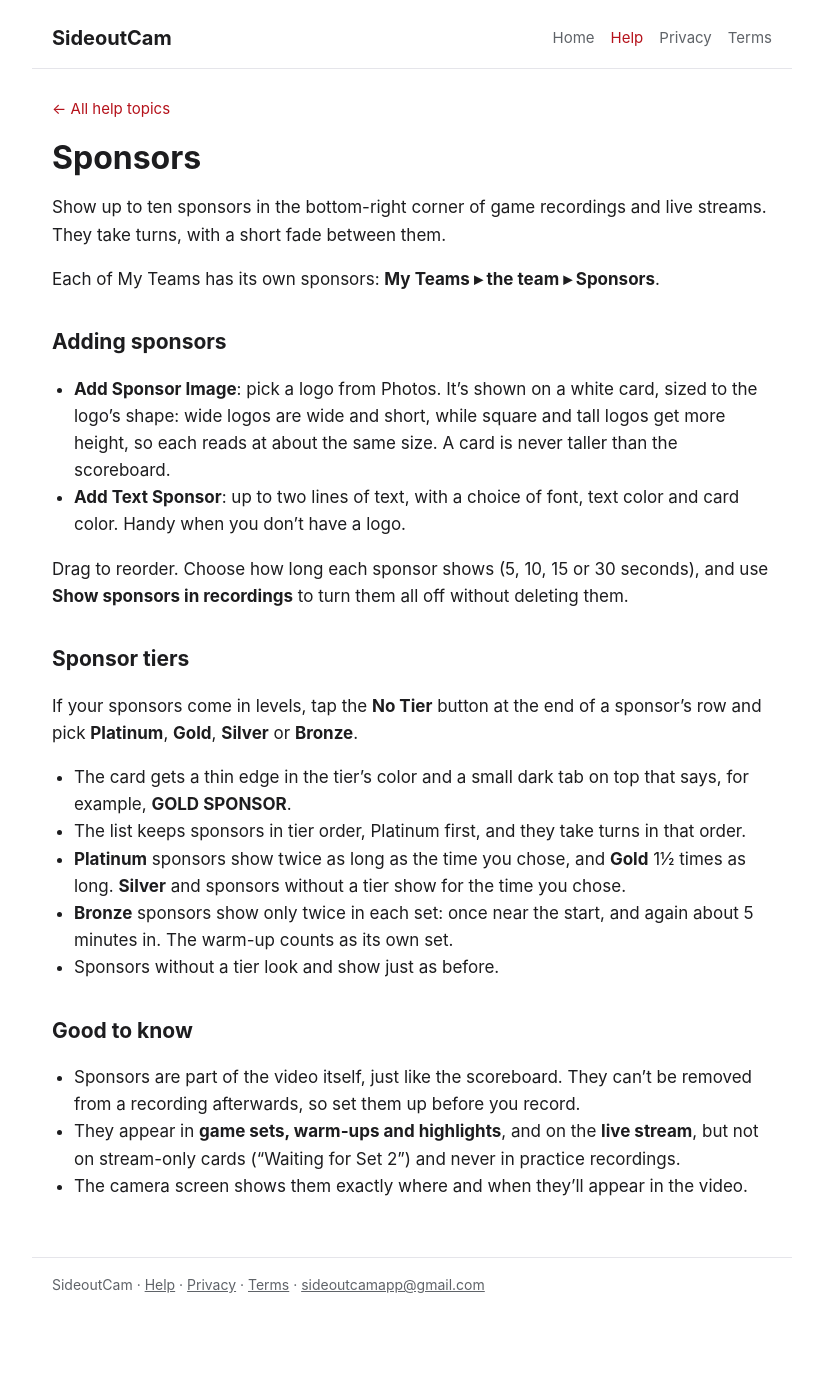
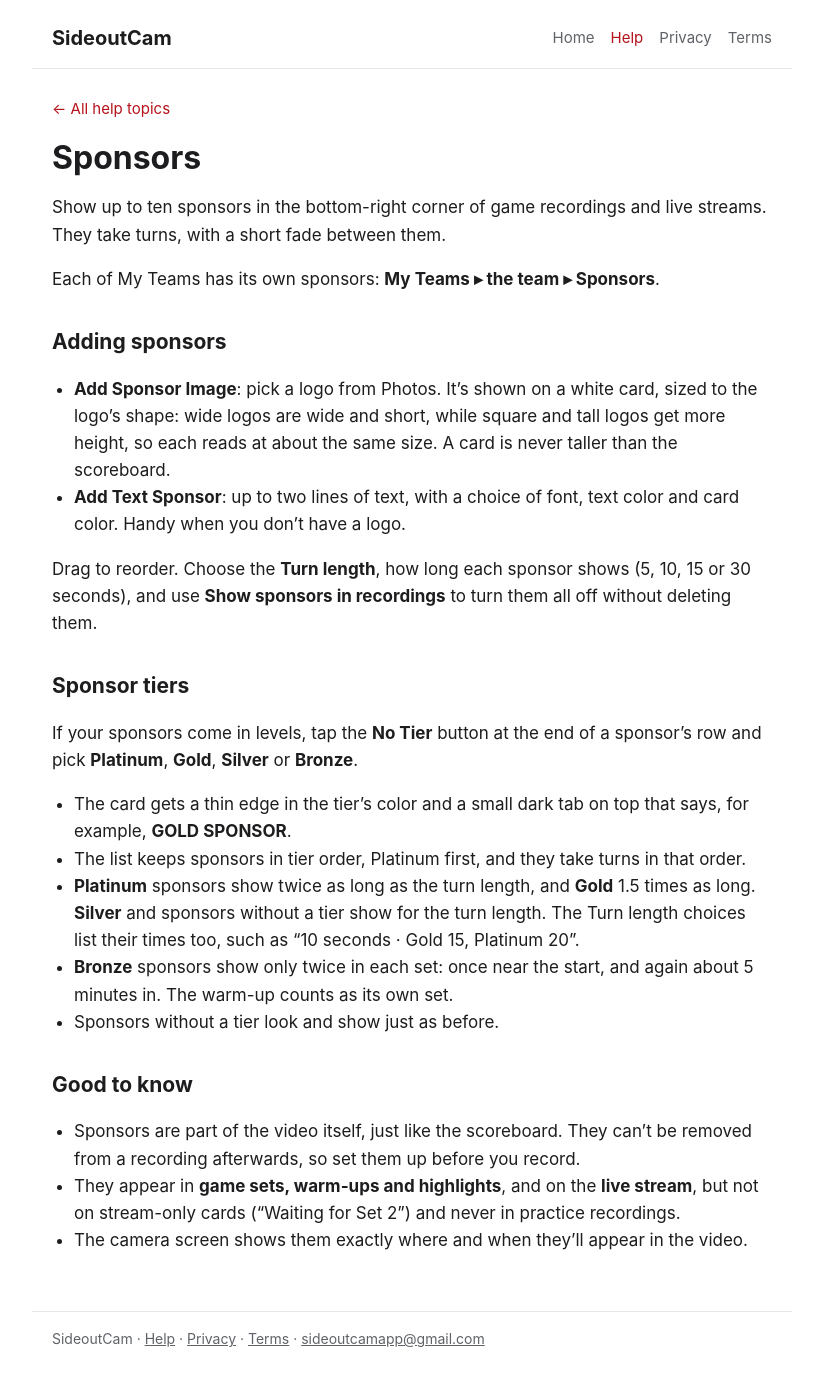
Before and after one commit to johncraigcole/sideout-site, a Jekyll site: the page built from help/10-Sponsors.md, in a window 1280 px wide. Shown: the whole page, without its empty margins (228-1051 px from the left). Built offline with Jekyll 4.4.1, drawn with Linux system fonts in a browser that asks for light colours; before the commit the page ends 1326 px from its top, so only the background shows below that.

Commit message:
Publish site and help pages (2026-10-20)

```diff
--- a/help/10-Sponsors.md
+++ b/help/10-Sponsors.md
@@ -14,7 +14,7 @@
 - **Add Sponsor Image**: pick a logo from Photos. It's shown on a white card, sized to the logo's shape: wide logos are wide and short, while square and tall logos get more height, so each reads at about the same size. A card is never taller than the scoreboard.
 - **Add Text Sponsor**: up to two lines of text, with a choice of font, text color and card color. Handy when you don't have a logo.
 
-Drag to reorder. Choose how long each sponsor shows (5, 10, 15 or 30 seconds), and use **Show sponsors in recordings** to turn them all off without deleting them.
+Drag to reorder. Choose the **Turn length**, how long each sponsor shows (5, 10, 15 or 30 seconds), and use **Show sponsors in recordings** to turn them all off without deleting them.
 
 ## Sponsor tiers
 
@@ -22,7 +22,7 @@
 
 - The card gets a thin edge in the tier's color and a small dark tab on top that says, for example, **GOLD SPONSOR**.
 - The list keeps sponsors in tier order, Platinum first, and they take turns in that order.
-- **Platinum** sponsors show twice as long as the time you chose, and **Gold** 1½ times as long. **Silver** and sponsors without a tier show for the time you chose.
+- **Platinum** sponsors show twice as long as the turn length, and **Gold** 1.5 times as long. **Silver** and sponsors without a tier show for the turn length. The Turn length choices list their times too, such as "10 seconds · Gold 15, Platinum 20".
 - **Bronze** sponsors show only twice in each set: once near the start, and again about 5 minutes in. The warm-up counts as its own set.
 - Sponsors without a tier look and show just as before.
 
```
